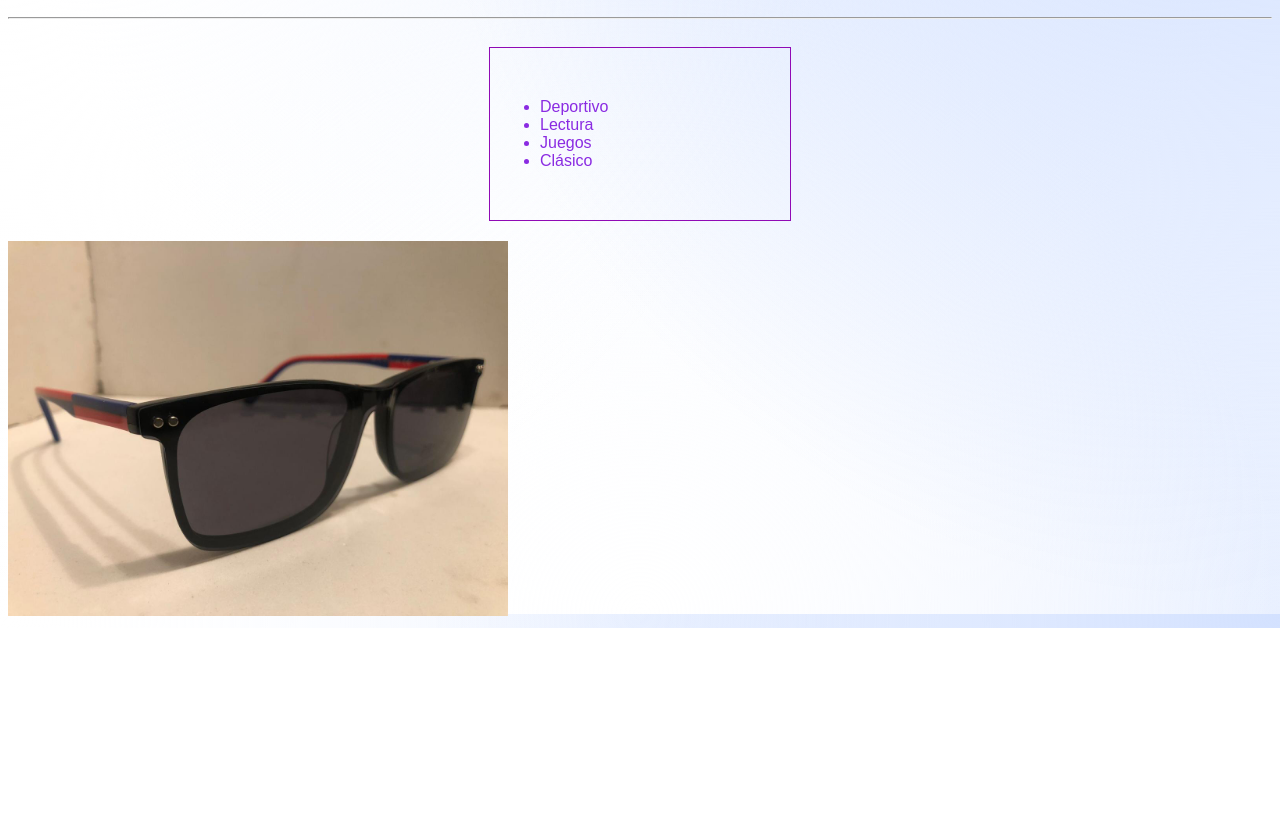
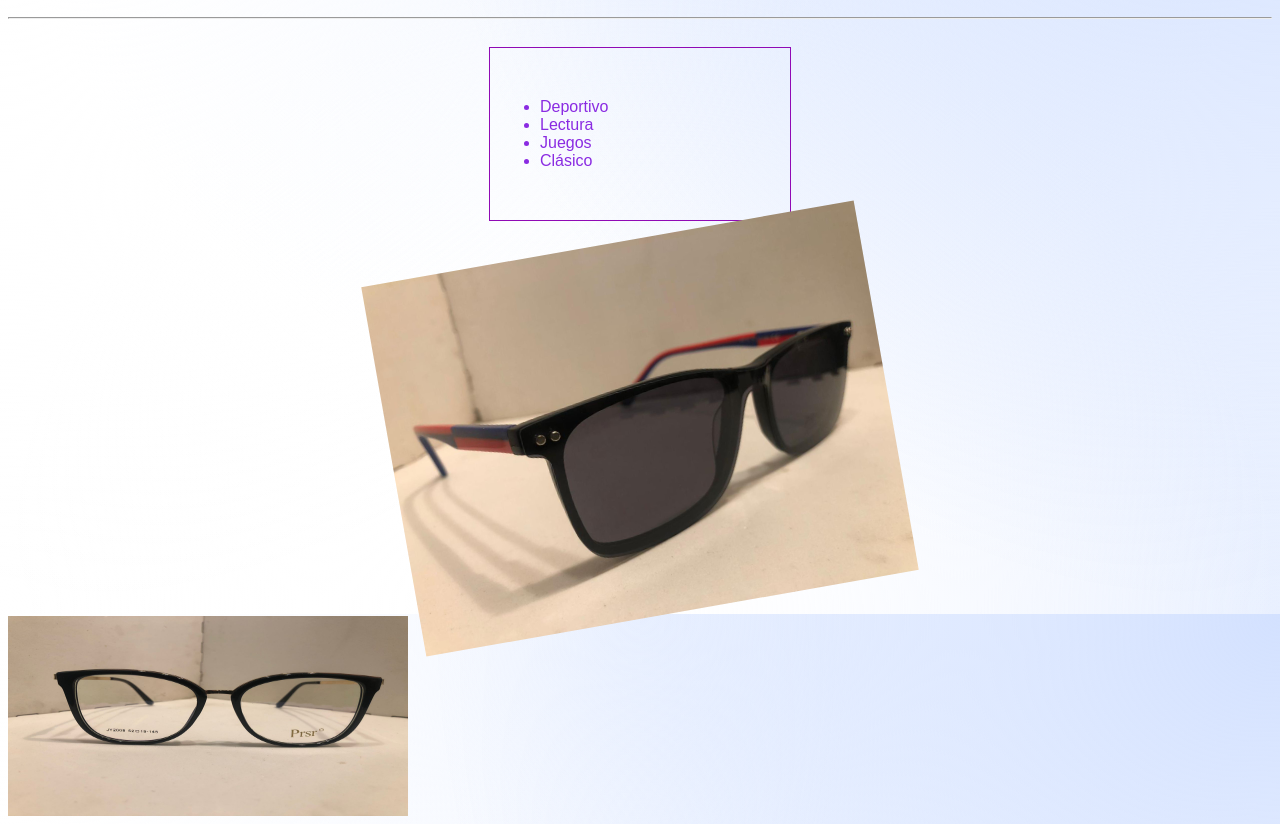
Before and after one commit to TrellixVulnTeam/opticapablot_EEHL, a plain HTML site: page modelos.html in a window 1280 px wide. Shown: the part 239-1063 px from the top of the page. Before the commit the page ends 867 px from the top, so only its background shows below. Drawn offline with Linux system fonts and the light colour scheme.

Commit message:
Sección Modelos con transformación y transiciones

```diff
--- a/estilo.css
+++ b/estilo.css
@@ -102,3 +102,18 @@ div{
     flex-direction: row;
     justify-content: space-evenly;
 }
+
+#lente001 {
+transform: rotate(350deg);
+
+}
+
+#lente002 {
+        width: 400px;
+        height: 200px;
+        transition: height 2s, width 1s;
+     }
+
+#lente002 :hover {
+        height: 100px; width: 200px;
+     }
--- a/modelos.html
+++ b/modelos.html
@@ -35,7 +35,13 @@
         <li class="lentes">Clásico</li>
       </ul>
       </div>
-      <img src="./img/lente01.jpg" alt="Unos lentes" width="500px">
+      <div id="lente001">
+        <img src="./img/lente01.jpg" alt="Unos lentes" width="500px">
+      </div>
+      <div id="lente002">
+        <img src="./img/lente03.jpg" alt="Unos lentes" width="500px">
+
+      </div>
   </main>
 
 
```
